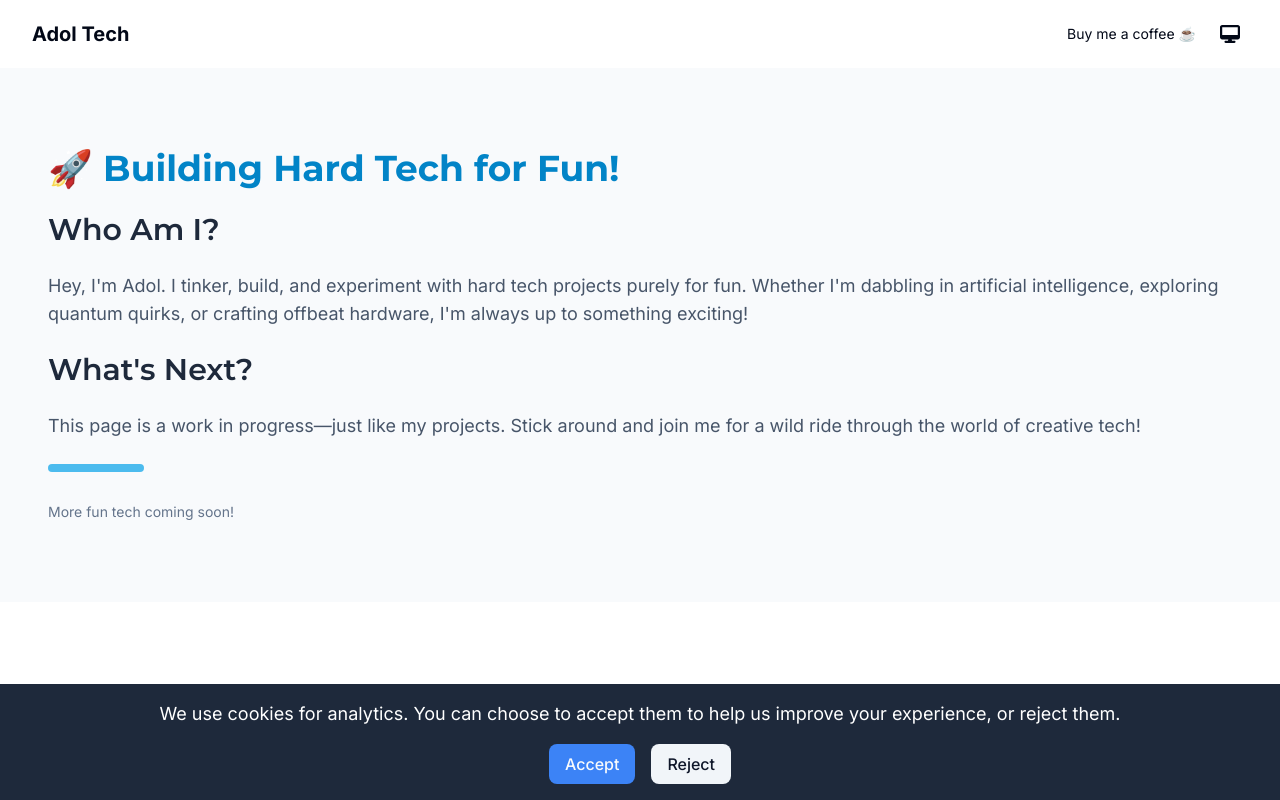
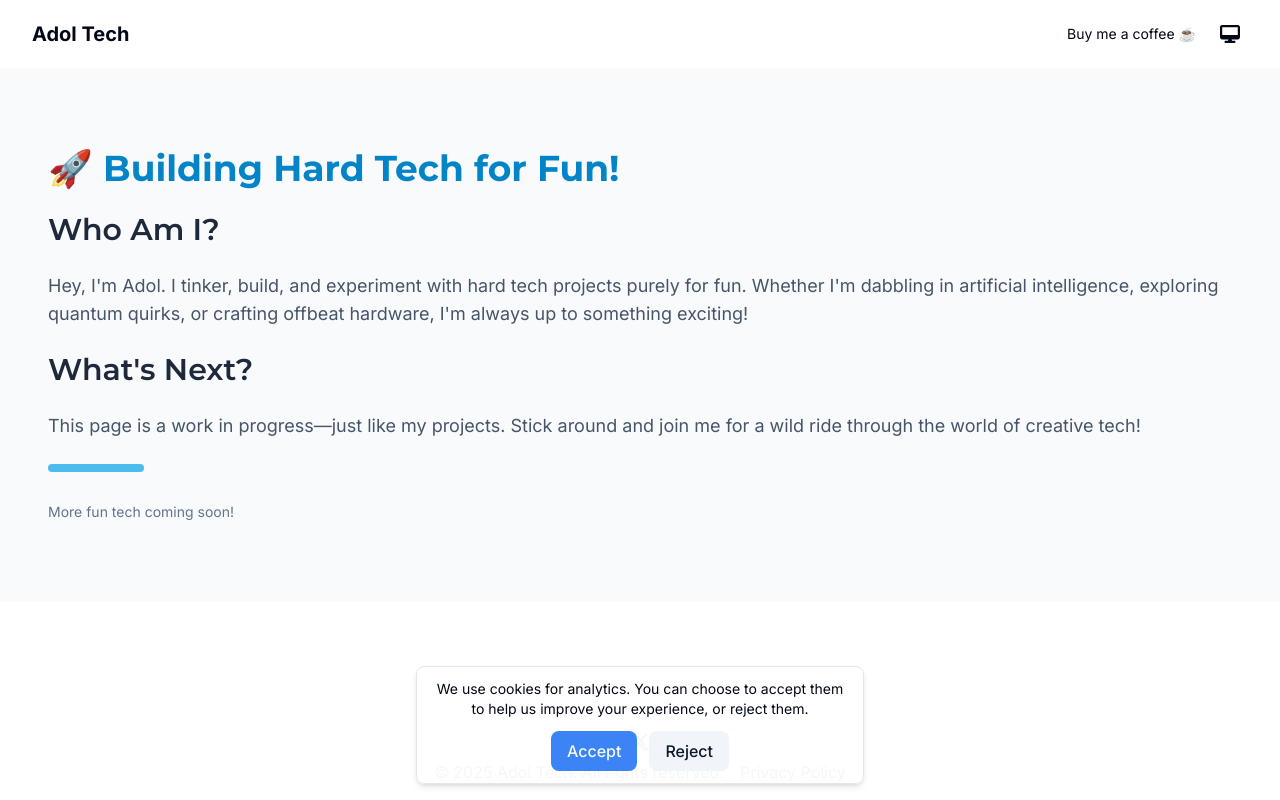
Before and after one commit to auriontech/auriontech.github.io, a Next.js app: page / in a window 1280 px wide. Built offline with nearby package versions, Linux system fonts and the light colour scheme.

Commit message:
feat: adding subtle cookie banner

```diff
--- a/src/app/components/CookieBanner.tsx
+++ b/src/app/components/CookieBanner.tsx
@@ -14,16 +14,16 @@ export default function CookieBanner({
   if (isConsentGiven) return null;
 
   return (
-    <div className="fixed bottom-0 w-full bg-secondary-800 text-white p-4 text-center">
-      <p className="body-text text-white">
+    <div className="fixed bottom-4 left-1/2 -translate-x-1/2 max-w-md w-[95%] bg-background/95 text-foreground p-3 text-center rounded-lg shadow-md border border-border/10">
+      <p className="text-sm text-muted-foreground">
         We use cookies for analytics. You can choose to accept them to help us
         improve your experience, or reject them.
       </p>
-      <div className="mt-4 space-x-4">
-        <button onClick={onAccept} className="btn-primary">
+      <div className="mt-3 space-x-3">
+        <button onClick={onAccept} className="btn-primary btn-sm">
           Accept
         </button>
-        <button onClick={onReject} className="btn-secondary">
+        <button onClick={onReject} className="btn-secondary btn-sm">
           Reject
         </button>
       </div>
```
